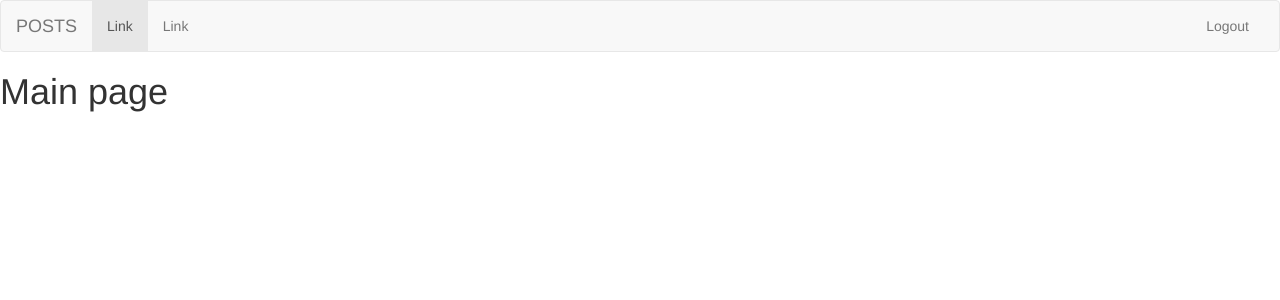
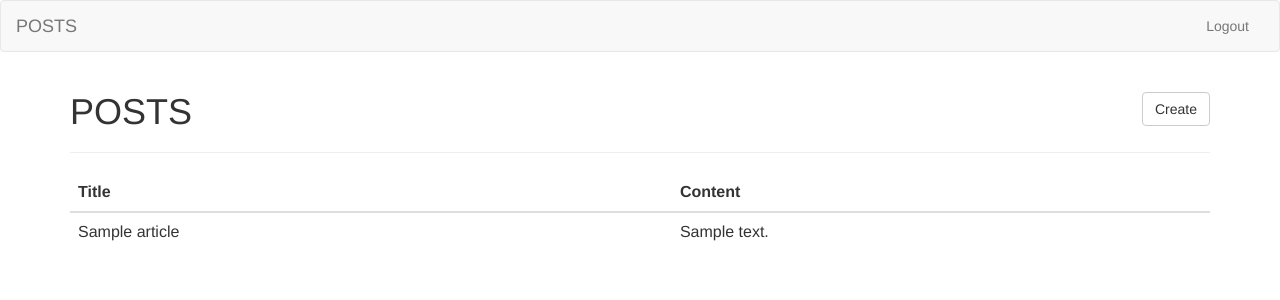
Before and after one commit to StS6259/mvc, a PHP site: page / in a window 1280 px wide. Shown: the top 300 px of the page. Run offline with PHP 8.4, Linux system fonts and the light colour scheme; the visitor is signed in with stand-in values (Sample User, id 1); tables that the repository leaves empty hold one stand-in row (values such as "Sample post").

Commit message:
added page with posts, create post

```diff
--- a/application/controllers/HomeController.php
+++ /dev/null
@@ -1,13 +0,0 @@
-<?php
-
-namespace application\controllers;
-
-use core\controllers\BaseController;
-
-class HomeController extends BaseController
-{
-    function index()
-    {
-        return $this->view('index');
-    }
-}
--- a/application/controllers/LoginController.php
+++ b/application/controllers/LoginController.php
@@ -17,7 +17,7 @@ class LoginController extends BaseController
 
     public function logout()
     {
-        $this->checkLogin();
+        $this->checkIfAuthenticated();
         Auth::logout();
         return $this->redirect('/');
     }
--- /dev/null
+++ b/application/controllers/PostController.php
@@ -0,0 +1,59 @@
+<?php
+
+namespace application\controllers;
+
+use application\models\ArticleModel;
+use core\auth\Auth;
+use core\controllers\BaseController;
+
+class PostController extends BaseController
+{
+    public function index()
+    {
+        $posts = (new ArticleModel())->orderBy('id', 'desc')->all();
+
+        return $this->view('index', [
+            'posts' => $posts,
+        ]);
+    }
+
+    public function create()
+    {
+        return $this->view('create');
+    }
+
+    public function store()
+    {
+        $this->checkForPost();
+        $this->checkIfAuthenticated();
+        $data = $_POST;
+        if ($this->validatePost($data)) {
+            (new ArticleModel())->create([
+                'title' => $data['title'],
+                'content' => $data['content'],
+                'member_id' => Auth::user()->result['id'],
+            ]);
+
+            return $this->redirect('/');
+        }
+        return $this->redirect('post/create');
+    }
+
+    protected function validatePost($request)
+    {
+        if (!isset($request['title']) || strlen($request['title']) < 2) {
+            return false;
+        }
+
+        if (!isset($request['content']) || strlen($request['content']) < 2) {
+            return false;
+        }
+        $article = (new ArticleModel())->where('title', $request['title'])->all();
+
+        if (!empty($article)) {
+            return false;
+        }
+
+        return true;
+    }
+}
--- /dev/null
+++ b/application/models/ArticleModel.php
@@ -0,0 +1,10 @@
+<?php
+
+namespace application\models;
+
+use core\models\ModelDb;
+
+class ArticleModel extends ModelDb
+{
+
+}
--- a/configs/router.php
+++ b/configs/router.php
@@ -1,6 +1,6 @@
 <?php
 return [
-    'default_controller' => '\\application\\controllers\\HomeController',
+    'default_controller' => '\\application\\controllers\\PostController',
     'default_controller_default_action' => 'index',
     'controllers' => '\\application\\controllers\\',
     'modules' => '\\modules\\',
--- a/core/auth/Auth.php
+++ b/core/auth/Auth.php
@@ -1,6 +1,8 @@
 <?php
 
 namespace core\auth;
+
+use application\models\MemberModel;
 
 class Auth
 {
@@ -25,4 +27,9 @@ class Auth
     {
         $_SESSION['user_id'] = $member->result['id'];
     }
+
+    public static function user()
+    {
+        return (new MemberModel())->find($_SESSION['user_id']);
+    }
 }
--- a/core/controllers/BaseController.php
+++ b/core/controllers/BaseController.php
@@ -29,7 +29,7 @@ class BaseController
         return $path . '/';
     }
 
-    protected function checkLogin()
+    protected function checkIfAuthenticated()
     {
         if (!Auth::check()) {
             $this->redirect('/login');
--- a/core/models/ModelDb.php
+++ b/core/models/ModelDb.php
@@ -16,14 +16,13 @@ class ModelDb
 
     public function find($data)
     {
-        if (is_integer($data)) {
+        if (is_numeric($data)) {
             $where = 'id';
             $value = $data;
         } else {
             $where = key($data);
             $value = $data[$where];
         }
-//        dd($where, $value);
         $sql = "SELECT * FROM " . $this->getTableName() . " WHERE {$where} = '{$value}'";
         $this->connection = ConnectDb::getConnection();
         $request = $this->connection->prepare($sql);
@@ -75,7 +74,7 @@ class ModelDb
 
     }
 
-    public function create(array $data)
+    public function create(array $data, $key = 'id')
     {
         $this->connection = ConnectDb::getConnection();
         $fields = array_keys($data);
@@ -85,9 +84,20 @@ class ModelDb
             },$data)) . ')';
         $request = $this->connection->prepare($sql);
         if ($request->execute()) {
-            return $this->find(['email' => $data['email']]);
+            return $this->getLastRecord();
         }
         return null;
     }
 
+    protected function getLastRecord()
+    {
+        $sql = "SELECT * FROM " . $this->getTableName() . " ORDER BY ID DESC LIMIT 1";
+        $this->connection = ConnectDb::getConnection();
+        $request = $this->connection->prepare($sql);
+        $request->execute();
+        $row = $request->fetch(\PDO::FETCH_ASSOC);
+        $this->result = $row;
+        return $this;
+    }
+
 }
--- a/helpers/helpers.php
+++ b/helpers/helpers.php
@@ -6,10 +6,7 @@ if (!function_exists('dd')) {
 }
 if (!function_exists('route')) {
     function route($string) {
-        $url = $_SERVER['REQUEST_SCHEME'] . '://' . $_SERVER['HTTP_HOST'];
-        if ($string == '/') {
-            return $url . '/';
-        }
-        return $url . '/' . $string;
+        $string = ltrim($string, '/');
+        return $_SERVER['REQUEST_SCHEME'] . '://' . $_SERVER['HTTP_HOST'] . '/' . $string;
     }
 }
--- a/views/blocks/header.php
+++ b/views/blocks/header.php
@@ -9,15 +9,11 @@
                 <span class="icon-bar"></span>
                 <span class="icon-bar"></span>
             </button>
-            <a class="navbar-brand" href="#">POSTS</a>
+            <a class="navbar-brand" href="<?php echo route('/') ?>">POSTS</a>
         </div>
 
         <!-- Collect the nav links, forms, and other content for toggling -->
         <div class="collapse navbar-collapse" id="bs-example-navbar-collapse-1">
-            <ul class="nav navbar-nav">
-                <li class="active"><a href="#">Link <span class="sr-only">(current)</span></a></li>
-                <li><a href="#">Link</a></li>
-            </ul>
             <ul class="nav navbar-nav navbar-right">
                 <?php if (core\auth\Auth::check()) :?>
                     <li><a href="<?php echo route('login/logout')?>">Logout</a></li>
--- a/views/home/index.php
+++ /dev/null
@@ -1,3 +0,0 @@
-<?php require __DIR__.'/../blocks/header.php'?>
-    <h1>Main page</h1>
-<?php require __DIR__.'/../blocks/footer.php'?>
--- /dev/null
+++ b/views/post/index.php
@@ -0,0 +1,29 @@
+<?php use core\auth\Auth;
+
+require __DIR__.'/../blocks/header.php'?>
+<div class="container">
+    <h1>
+        POSTS
+        <?php if (Auth::check()) :?>
+            <a class="btn btn-default pull-right" href="<?php echo route('post/create')?>">Create</a>
+        <?php endif?>
+    </h1>
+    <hr>
+    <table class="table">
+        <thead>
+        <tr>
+            <th>Title</th>
+            <th>Content</th>
+        </tr>
+        </thead>
+        <tbody>
+        <?php foreach ($posts as $post) :?>
+            <tr>
+                <td><?php echo $post->result['title']?></td>
+                <td><?php echo $post->result['content']?></td>
+            </tr>
+        <?php endforeach; ?>
+        </tbody>
+    </table>
+</div>
+<?php require __DIR__.'/../blocks/footer.php'?>
```
Also changed, not shown: dump/article.sql (added, +8 -0 lines), views/post/create.php (added, +24 -0 lines).
